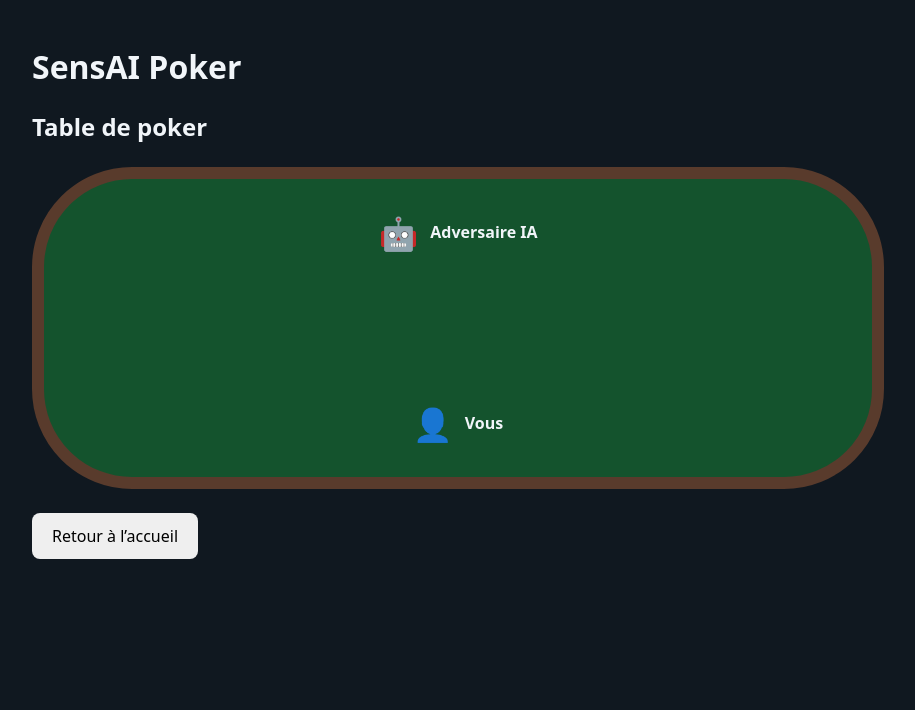
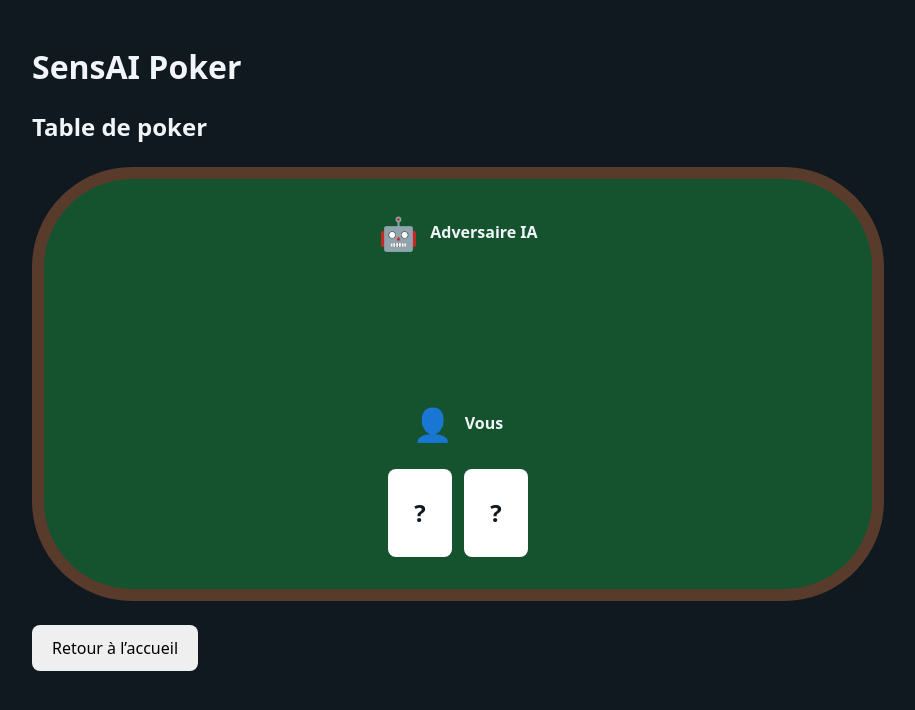
Before and after one commit to AntonFrDe/SensAI, a React (Vite) app in the folder frontend/: page / in a window 1280 px wide. Both pictures are taken after a click on the button "Jouer". Shown: the top 710 px of the page, without its empty margins (182-1097 px from the left). Built offline with nearby package versions, Linux system fonts and the light colour scheme.

Commit message:
feat: add playing cards and player hand display

```diff
--- /dev/null
+++ b/frontend/src/PlayingCard.tsx
@@ -0,0 +1,14 @@
+type Suit = 'clubs' | 'diamonds' | 'hearts' | 'spades';
+export type CardData = { rank: '2' | '3' | '4' | '5' | '6' | '7' | '8' | '9' | '10' | 'J' | 'Q' | 'K' | 'A'; suit: Suit };
+const symbols = { clubs: '♣', diamonds: '♦', hearts: '♥', spades: '♠' };
+const names = { clubs: 'trèfle', diamonds: 'carreau', hearts: 'cœur', spades: 'pique' };
+
+export default function PlayingCard({ card }: { card?: CardData }) {
+  const red = card?.suit === 'hearts' || card?.suit === 'diamonds';
+  const label = card ? `${card.rank} de ${names[card.suit]}` : 'Carte non distribuée';
+  return (
+    <span className={`playing-card${red ? ' red' : ''}`} role="img" aria-label={label}>
+      {card ? `${card.rank}${symbols[card.suit]}` : '?'}
+    </span>
+  );
+}
--- a/frontend/src/PokerTable.tsx
+++ b/frontend/src/PokerTable.tsx
@@ -1,9 +1,14 @@
-export default function PokerTable() {
+import PlayingCard, { type CardData } from './PlayingCard';
+
+export default function PokerTable({ playerCards = [] }: { playerCards?: CardData[] }) {
   return (
     <section className="poker-table" aria-label="Table de Texas Hold’em à deux joueurs">
       <div className="seat"><span aria-hidden="true">🤖</span><strong>Adversaire IA</strong></div>
       <div className="board" aria-hidden="true" />
       <div className="seat"><span aria-hidden="true">👤</span><strong>Vous</strong></div>
+      <div className="cards" role="group" aria-label="Vos cartes privées">
+        <PlayingCard card={playerCards[0]} /><PlayingCard card={playerCards[1]} />
+      </div>
     </section>
   );
 }
--- a/frontend/src/styles.css
+++ b/frontend/src/styles.css
@@ -8,3 +8,6 @@ button:focus-visible { outline: 3px solid #fbbf24; outline-offset: 4px; }
 .seat { display: flex; justify-content: center; align-items: center; gap: 12px; }
 .seat span { font-size: 2rem; }
 .board { min-height: 100px; }
+.cards { display: flex; justify-content: center; gap: 12px; }
+.playing-card { display: grid; place-items: center; width: 64px; height: 88px; border-radius: 8px; background: #fff; color: #101820; font-size: 1.5rem; font-weight: 700; }
+.playing-card.red { color: #b91c1c; }
```
